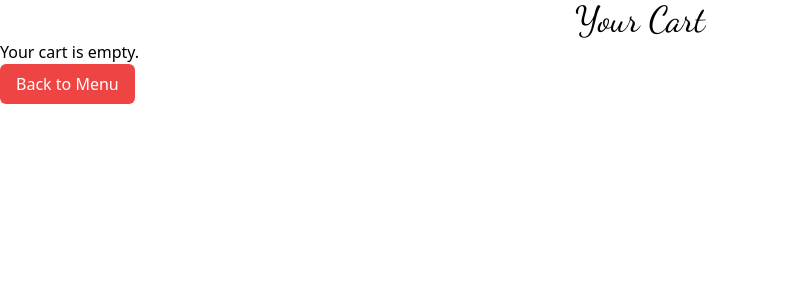
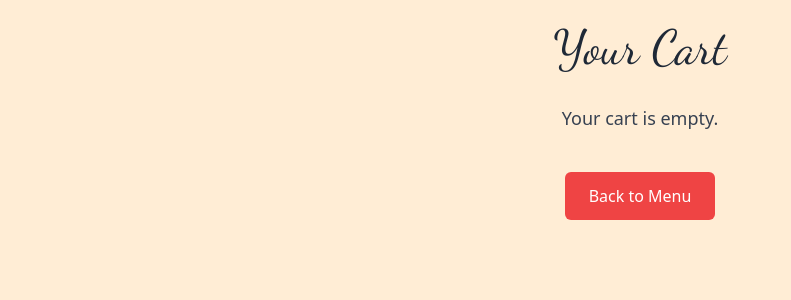
Before and after one commit to ai-n0808/pizzaordering, a React (Vite) app in the folder frontend/: page /cart in a window 1280 px wide. Shown: the top 300 px of the page, without its empty margins (0-791 px from the left). Built offline with nearby package versions, Linux system fonts and the light colour scheme; a web font is replaced by a local one.

Commit message:
fix: clean up styling for cart

```diff
--- a/frontend/src/components/Cart.tsx
+++ b/frontend/src/components/Cart.tsx
@@ -18,31 +18,54 @@ const Cart: React.FC<CartProps> = ({ cart, removeFromCart }) => {
   const navigate = useNavigate();
 
   return (
-    <div>
-      <h1 className="font-dancing text-4xl text-center">Your Cart</h1>
+    <div className="bg-orange-100 min-h-screen p-6">
+      <h1 className="font-dancing text-5xl text-center mb-8 text-gray-800">
+        Your Cart
+      </h1>
+
       {cart.length === 0 ? (
-        <p>Your cart is empty.</p>
+        <p className="text-center text-lg text-gray-700">Your cart is empty.</p>
       ) : (
-        cart.map((item) => (
-          <div key={item.id} className="grid grid-cols-3">
-            <h2 className="text-3xl">{item.name}</h2>
-            <p>${item.price.toFixed(2)}</p>
-            <button onClick={() => removeFromCart(item.id)}>Remove</button>
+        <div className="space-y-8">
+          {cart.map((item) => (
+            <div
+              key={item.id}
+              className="bg-white rounded-lg shadow-md flex items-center gap-6 p-4"
+            >
               <img
                 src={item.image}
                 alt={item.name}
-              className="w-60 h-60 rounded-md mb-6"
+                className="w-32 h-32 object-cover rounded-md"
               />
+
+              <div className="flex-1">
+                <h2 className="text-2xl font-bold text-gray-800">
+                  {item.name}
+                </h2>
+                <p className="text-gray-600">Price: ${item.price.toFixed(2)}</p>
+                <p className="text-gray-600">Quantity: {item.quantity}</p>
               </div>
-        ))
+
+              <button
+                className="bg-red-500 text-white py-2 px-4 rounded-md hover:bg-red-600 transition"
+                onClick={() => removeFromCart(item.id)}
+              >
+                Remove
+              </button>
+            </div>
+          ))}
+        </div>
       )}
+
+      <div className="text-center mt-10">
         <button
-        className="bg-red-500 text-white py-2 px-4 rounded-md hover:bg-red-600 focus:outline-none focus:ring-2 focus:ring-red-400 focus:ring-offset-2 transition"
+          className="bg-red-500 text-white py-3 px-6 rounded-md hover:bg-red-600 focus:outline-none focus:ring-2 focus:ring-red-400 focus:ring-offset-2 transition"
           onClick={() => navigate("/")}
         >
           Back to Menu
         </button>
       </div>
+    </div>
   );
 };
 
```
Lines whose indentation alone changed are shown as unchanged.
